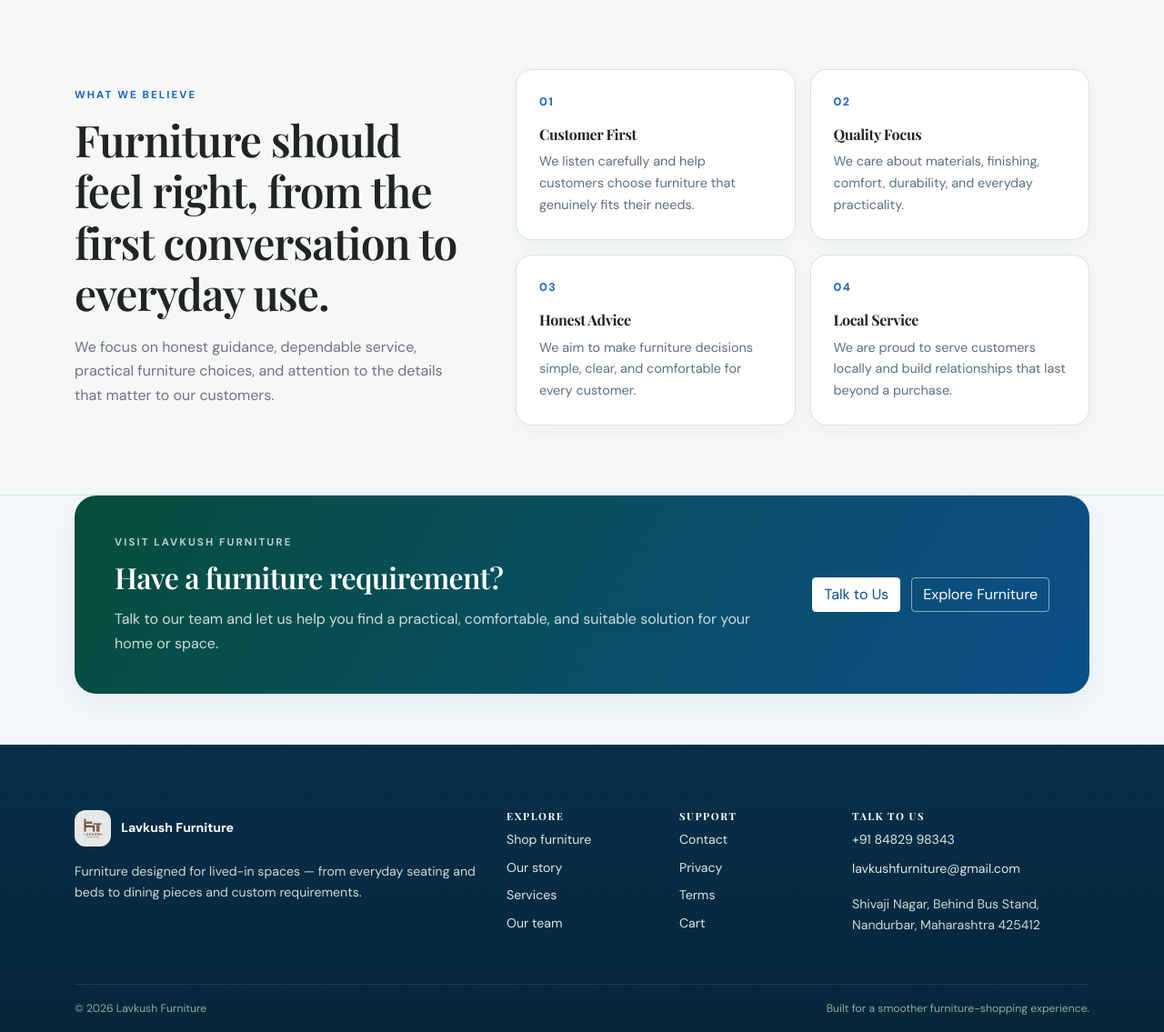
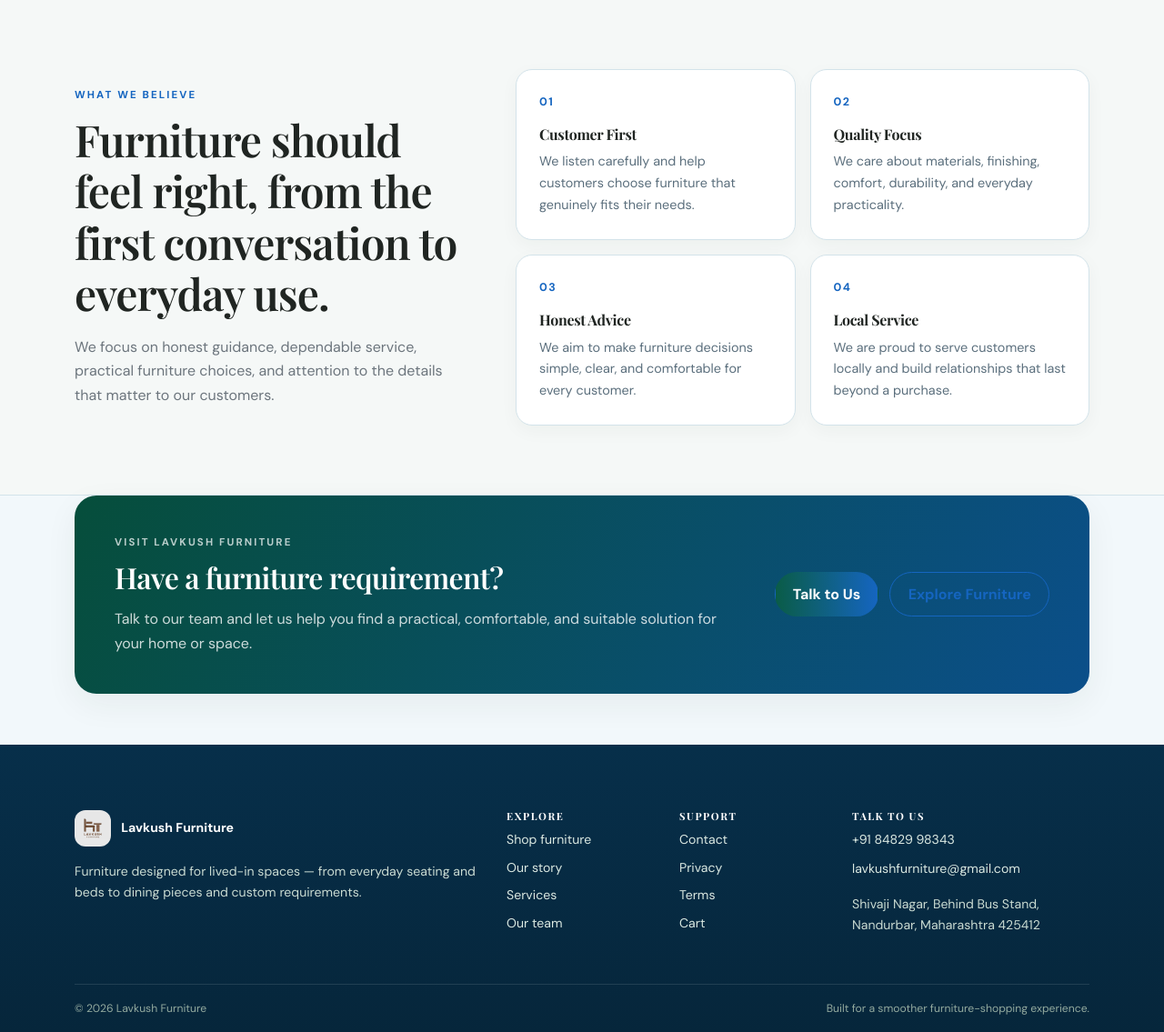
Before and after one commit to Jayeshkalkate/Lavkush_Furniture, a Django app: page /our-team/ in a window 1280 px wide. Shown: the part 1025-2160 px from the top of the page at 91% size. Run offline with Django 5.2, Linux system fonts and the light colour scheme; parts of the project's set-up code (start-up, migrations or seed data) failed here and were passed over; some libraries are stand-ins or nearby versions.

Commit message:
Fix our team 404

```diff
--- a/templates/ourteam.html
+++ b/templates/ourteam.html
@@ -301,11 +301,11 @@ Meet the people behind Lavkush Furniture in Nandurbar. Our team is focused on qu
 
         <div class="team-cta-actions">
 
-            <a href="{% url 'contact' %}" class="btn btn-primary">
+            <a href="{% url 'contactus' %}" class="btn btn-brand">
                 Talk to Us
             </a>
 
-            <a href="{% url 'shop' %}" class="btn btn-outline-primary">
+            <a href="{% url 'gallery' %}" class="btn btn-outline-brand">
                 Explore Furniture
             </a>
 
```
